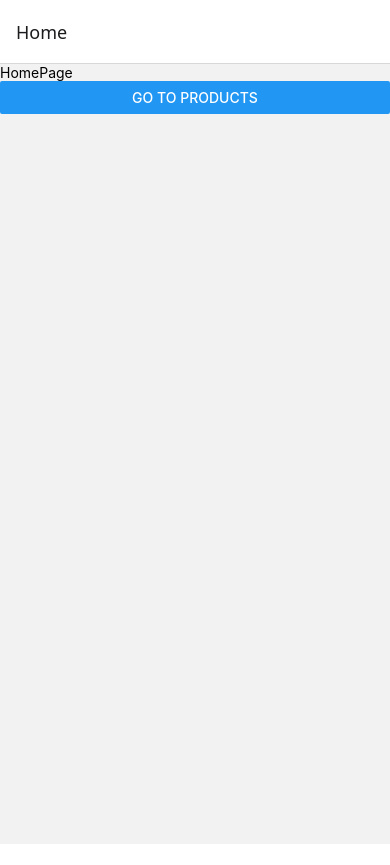
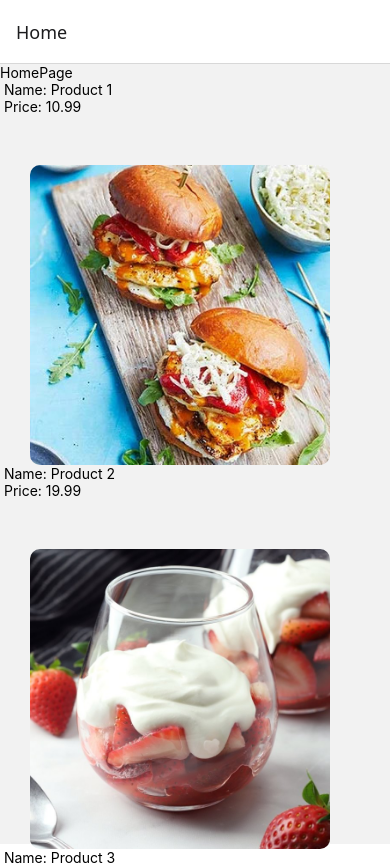
Before and after one commit to KwSalem/react-native-mini-project, a React Native app: screen /Home in a window 390 px wide. Shown: the top 865 px of the page. Before the commit the page ends 844 px from the top, so only its background shows below. Built offline with nearby package versions, Linux system fonts and the light colour scheme.

Commit message:
done products list and details

```diff
--- a/src/components/Home/HomePage.js
+++ b/src/components/Home/HomePage.js
@@ -1,16 +1,22 @@
 import { Button, StyleSheet, Text, View } from "react-native";
 import React from "react";
 import { useNavigation } from "@react-navigation/native";
-
+import ProductsView from "../Products/ProductsView";
+import ProductList from "../Products/ProductData";
 const HomePage = () => {
   const navigation = useNavigation();
   return (
     <View>
       <Text>HomePage</Text>
-      <Button
+      {/* <Button
+        title="Go to Products"
+        onPress={() => navigation.navigate("Products", { item:item })}
+      /> */}
+      <ProductList />
+      {/* <Button
         title="Go to Products"
         onPress={() => navigation.navigate("Products")}
-      />
+      /> */}
     </View>
   );
 };
--- a/src/components/Products/ProductData.js
+++ b/src/components/Products/ProductData.js
@@ -1,4 +1,11 @@
-export const products = [
+import { ScrollView } from "react-native";
+import React from "react";
+import { useNavigation } from "@react-navigation/native";
+import ProductItems from "./ProductItems";
+
+const ProductList = () => {
+  const navigation = useNavigation();
+  const items = [
     {
       id: 1,
       name: "Product 1",
@@ -30,3 +37,44 @@ export const products = [
       image: require("../../../assets/product5.png"),
     },
   ];
+
+  const itemList = items.map((item) => (
+    <ProductItems key={item.name} item={item} />
+  ));
+  return <ScrollView>{itemList}</ScrollView>;
+};
+
+export default ProductList;
+
+// export const Products = [
+//   {
+//     id: 1,
+//     name: "Product 1",
+//     price: 10.99,
+//     image: require("../../../assets/product1.png"),
+//   },
+//   {
+//     id: 2,
+//     name: "Product 2",
+//     price: 19.99,
+//     image: require("../../../assets/product2.png"),
+//   },
+//   {
+//     id: 3,
+//     name: "Product 3",
+//     price: 9.99,
+//     image: require("../../../assets/product3.png"),
+//   },
+//   {
+//     id: 4,
+//     name: "Product 4",
+//     price: 14.99,
+//     image: require("../../../assets/product4.png"),
+//   },
+//   {
+//     id: 5,
+//     name: "Product 5",
+//     price: 7.99,
+//     image: require("../../../assets/product5.png"),
+//   },
+// ];
--- a/src/components/Products/ProductItems.js
+++ b/src/components/Products/ProductItems.js
@@ -1,11 +1,28 @@
 import React from "react";
-import { View, Text, StyleSheet } from "react-native";
+import { View, Text, StyleSheet, Image, TouchableOpacity } from "react-native";
+import ProductList from "./ProductData";
+import { useNavigation } from "@react-navigation/native";
+const ProductItems = ({ item }) => {
+  const { price, name, image } = item;
+  const navigation = useNavigation();
 
-const ProductItems = () => {
   return (
-    <View style={styles.container}>
-      <Text>Product Items</Text>
-    </View>
+    <TouchableOpacity
+      onPress={() => navigation.navigate("Products", { item: item })}
+    >
+      <Text> Name: {name}</Text>
+      <Text> Price: {price}</Text>
+      <Image
+        source={image}
+        style={{
+          width: 300,
+          height: 300,
+          borderRadius: 10,
+          marginTop: 50,
+          marginLeft: 30,
+        }}
+      />
+    </TouchableOpacity>
   );
 };
 
--- a/src/components/Products/ProductsView.js
+++ b/src/components/Products/ProductsView.js
@@ -1,24 +1,43 @@
-import { View, Text } from "react-native-web";
-import ProductItems from "./ProductItems";
-import ProductData from "./ProductData";
+import { View, Text, Image } from "react-native";
+import React from "react";
+const ProductsView = ({ route }) => {
+  const { item } = route.params;
+  console.log(item);
+  const { price, name, image } = item;
 
-const ProductsView = () => {
-  const productsList = () => {
-    Products.map((product) => {
-      return (
-        <View key={product.id}>
-          <Text>{product.name}</Text>
-          <Text>{product.price}</Text>
-        </View>
-      );
-    });
-  };
   return (
     <View>
-      <ProductItems />
-      {productsList}
+      <Text> Name: {name}</Text>
+      <Text> Price: {price}</Text>
+      <Image
+        source={image}
+        style={{
+          width: 300,
+          height: 300,
+          borderRadius: 10,
+          marginTop: 50,
+          marginLeft: 30,
+        }}
+      />
     </View>
   );
 };
+// const productsList = () => {
+//   ProductData.map((product) => {
+//     return (
+//       <View key={product.id}>
+//         <Text>{product.name}</Text>
+//         <Text>{product.price}</Text>
+//       </View>
+//     );
+//   });
+// };
+//   return (
+//     <View>
+//       <ProductItems />
+//       {productsList}
+//     </View>
+//   );
+// };
 
 export default ProductsView;
--- a/src/navigations/HomeNavigation.js
+++ b/src/navigations/HomeNavigation.js
@@ -1,6 +1,7 @@
 import React from "react";
 import { createNativeStackNavigator } from "@react-navigation/native-stack";
 import HomePage from "../components/Home/HomePage";
+import ProductItems from "../components/Products/ProductItems";
 import ProductsView from "../components/Products/ProductsView";
 
 const Stack = createNativeStackNavigator();
```
Lines whose indentation alone changed are shown as unchanged.
